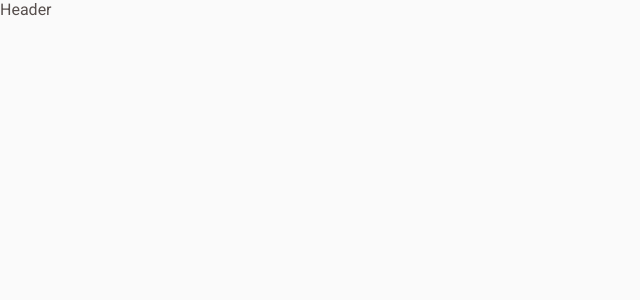
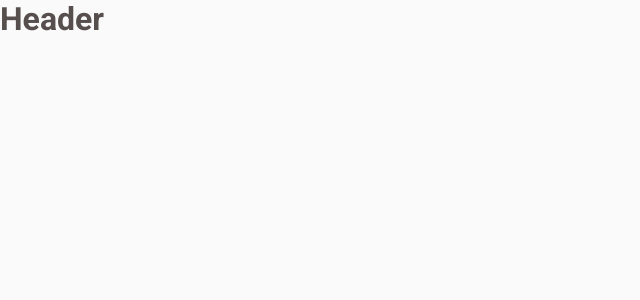
Before and after one commit to DouglasO-R/coffee-delivery, a React (Vite) app: page / in a window 1280 px wide. Shown: the top 300 px of the page, without its empty margins (0-640 px from the left). Built offline with nearby package versions, Linux system fonts and the light colour scheme.

Commit message:
separate Router

```diff
--- a/src/layouts/DefaultLayout/index.tsx
+++ b/src/layouts/DefaultLayout/index.tsx
@@ -1,11 +1,10 @@
-import { LayoutContainer } from "./styles";
 import { Outlet } from "react-router-dom";
 
 export function DefaultLayout() {
   return (
-    <LayoutContainer>
-      <div>Header</div>
+    <>
+      <h1>Header</h1>
       <Outlet />
-    </LayoutContainer>
+    </>
   );
 }
--- a/src/layouts/DefaultLayout/styles.ts
+++ /dev/null
@@ -1,8 +0,0 @@
-import styled from "styled-components";
-
-export const LayoutContainer = styled.div`
-  width: 100%;
-  max-width: 90rem;
-  margin: 0 auto;
-
-`;
```
Also changed, not shown: src/App.tsx (+2 -21 lines), src/Router.ts (deleted, +0 -8 lines), src/router.tsx (added, +20 -0 lines).
